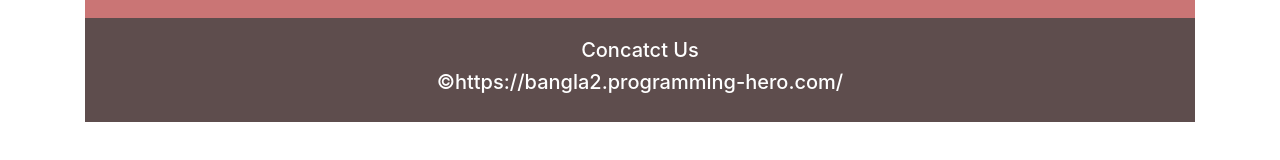
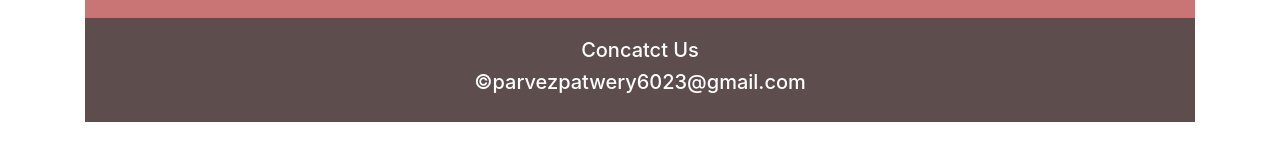
Before and after one commit to parvezgitaccount/one-school-site, a plain HTML site: page index.html in a window 1280 px wide. Shown: the part 3519-3679 px from the top of the page. Drawn offline with nearby package versions, Linux system fonts and the light colour scheme.

Commit message:
contact chenge

```diff
--- a/index.html
+++ b/index.html
@@ -230,7 +230,7 @@
     <!-- this is contact section  -->
     <!-- contact section  -->
     <div class="container" id="join">
-        <h1 style="text-align: center; margin-bottom: 20px; color:  #21B573;;"> Registration Now</h1>
+        <h1 style="text-align: center; margin-bottom: 20px; color: #21B573;"> Registration Now</h1>
         <div class="form">
 
             <form id="contactform" class="input-from">
@@ -337,7 +337,7 @@
             <div class="row copy ">
                 <div class="col-md-12">
                     <h5>Concatct Us</h5>
-                    <h5>&copy;https://bangla2.programming-hero.com/</h5>
+                    <h5>&copy;parvezpatwery6023@gmail.com</h5>
                 </div>
             </div>
         </div>
```
